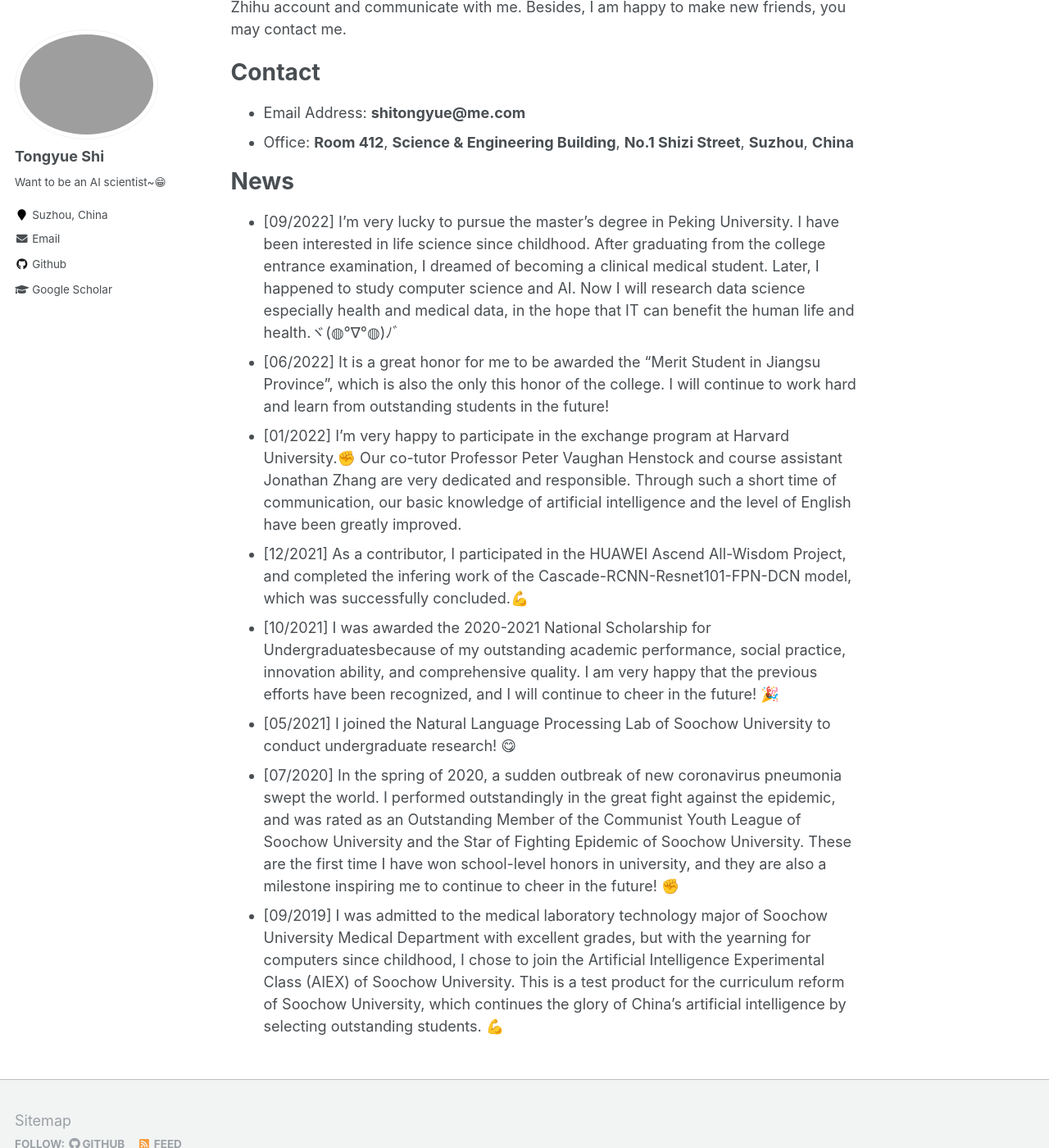
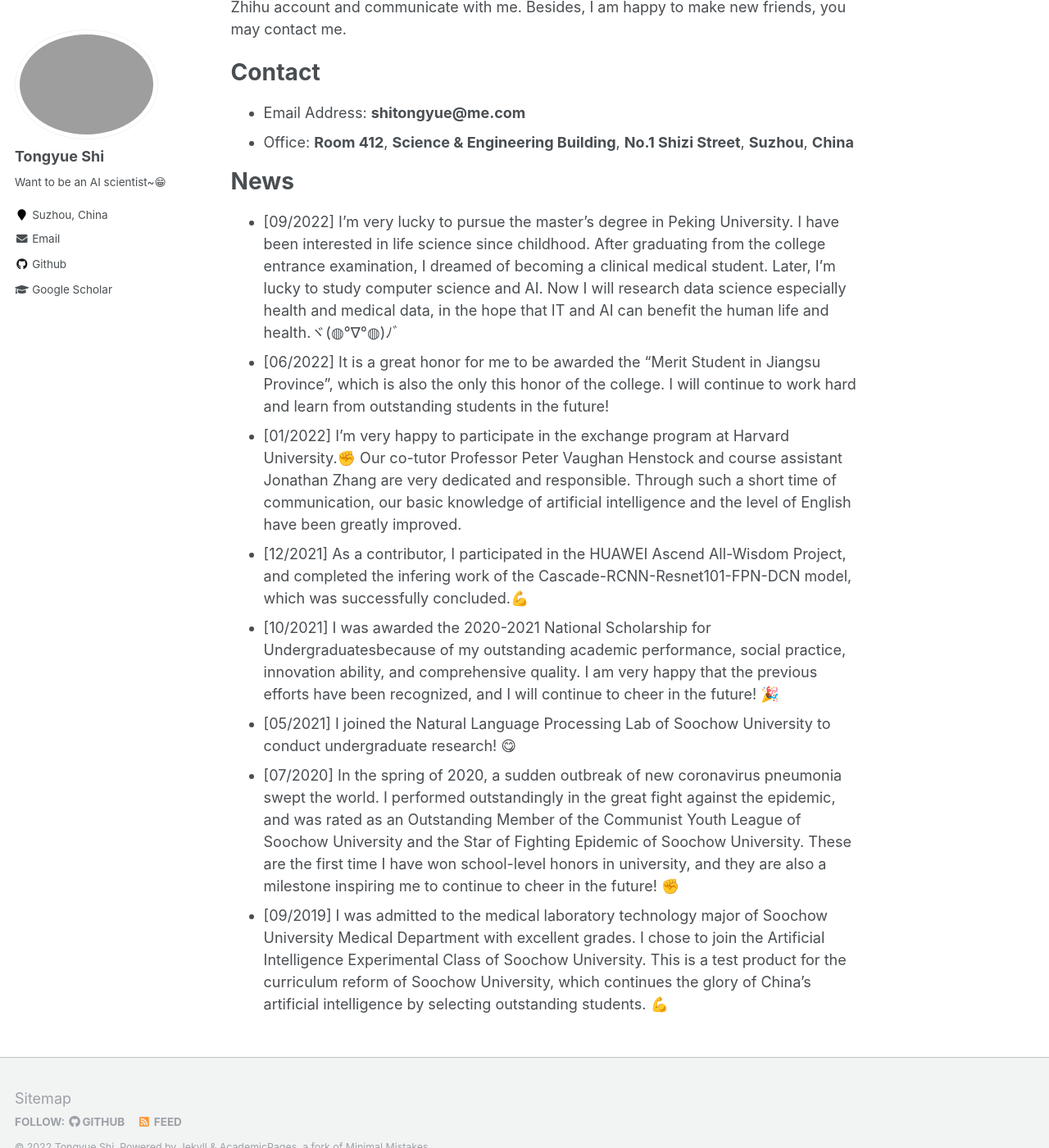
Before and after one commit to perfectboy666/perfectboy666.github.io, a Jekyll site: the page built from _pages/about.md, in a window 1280 px wide and 1400 px high, scrolled down 428 px. Shown: the whole window at 82% size. Built offline with Jekyll 4.4.1, drawn with Linux system fonts in a browser that asks for light colours.

Commit message:
Update about.md

```diff
--- a/_pages/about.md
+++ b/_pages/about.md
@@ -23,11 +23,11 @@ Contact
 
 News
 ======
-* [09/2022] I'm very lucky to pursue the master's degree in Peking University. I have been interested in life science since childhood. After graduating from the college entrance examination, I dreamed of becoming a clinical medical student. Later, I happened to study computer science and AI. Now I will research data science especially health and medical data, in the hope that IT can benefit the human life and health.ヾ(◍°∇°◍)ﾉﾞ
+* [09/2022] I'm very lucky to pursue the master's degree in Peking University. I have been interested in life science since childhood. After graduating from the college entrance examination, I dreamed of becoming a clinical medical student. Later, I'm lucky to study computer science and AI. Now I will research data science especially health and medical data, in the hope that IT and AI can benefit the human life and health.ヾ(◍°∇°◍)ﾉﾞ
 * [06/2022] It is a great honor for me to be awarded the "Merit Student in Jiangsu Province", which is also the only this honor of the college. I will continue to work hard and learn from outstanding students in the future!
 * [01/2022] I'm very happy to participate in the exchange program at Harvard University.✊ Our co-tutor Professor Peter Vaughan Henstock and course assistant Jonathan Zhang are very dedicated and responsible. Through such a short time of communication, our basic knowledge of artificial intelligence and the level of English have been greatly improved.
 * [12/2021] As a contributor, I participated in the HUAWEI Ascend All-Wisdom Project, and completed the infering work of the Cascade-RCNN-Resnet101-FPN-DCN model, which was successfully concluded.💪
 * [10/2021] I was awarded the 2020-2021 National Scholarship for Undergraduatesbecause of my outstanding academic performance, social practice, innovation ability, and comprehensive quality. I am very happy that the previous efforts have been recognized, and I will continue to cheer in the future! 🎉
 * [05/2021] I joined the Natural Language Processing Lab of Soochow University to conduct undergraduate research! 😋
 * [07/2020] In the spring of 2020, a sudden outbreak of new coronavirus pneumonia swept the world. I performed outstandingly in the great fight against the epidemic, and was rated as an Outstanding Member of the Communist Youth League of Soochow University and the Star of Fighting Epidemic of Soochow University. These are the first time I have won school-level honors in university, and they are also a milestone inspiring me to continue to cheer in the future! ✊
-* [09/2019] I was admitted to the medical laboratory technology major of Soochow University Medical Department with excellent grades, but with the yearning for computers since childhood, I chose to join the Artificial Intelligence Experimental Class (AIEX) of Soochow University. This is a test product for the curriculum reform of Soochow University, which continues the glory of China's artificial intelligence by selecting outstanding students. 💪
+* [09/2019] I was admitted to the medical laboratory technology major of Soochow University Medical Department with excellent grades. I chose to join the Artificial Intelligence Experimental Class of Soochow University. This is a test product for the curriculum reform of Soochow University, which continues the glory of China's artificial intelligence by selecting outstanding students. 💪
```
